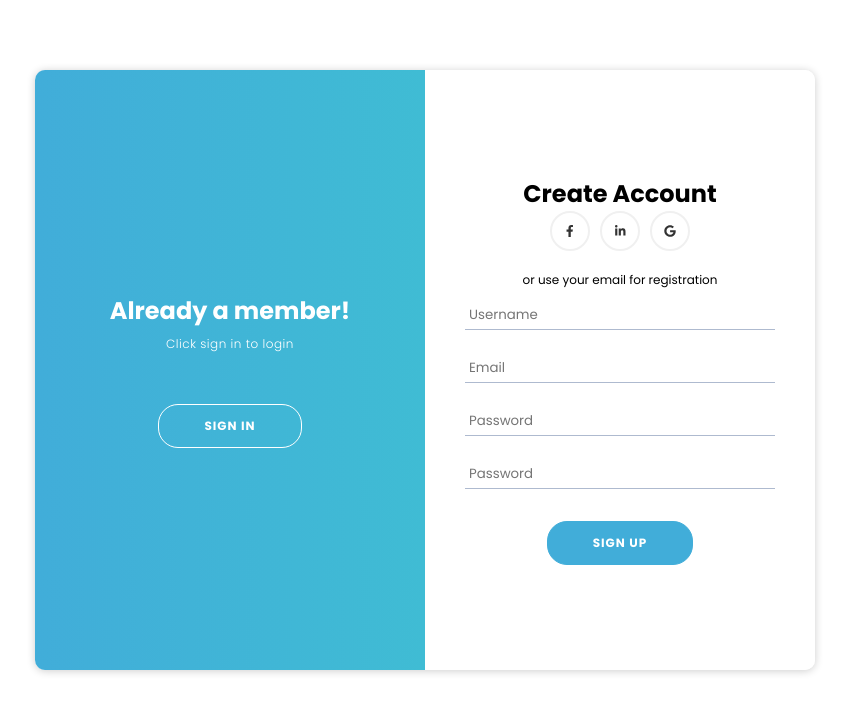
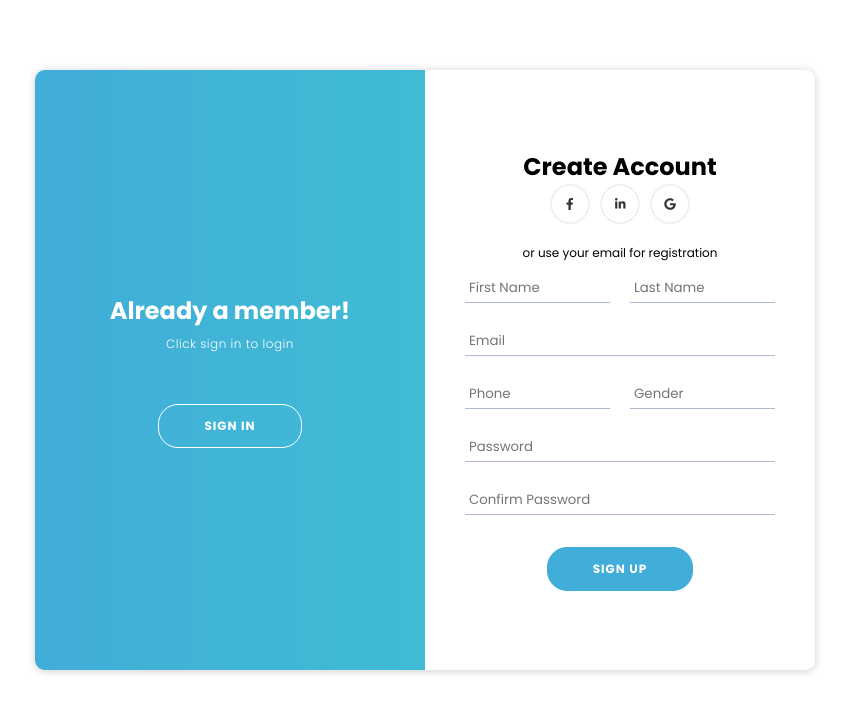
Before and after one commit to tanjimulislam55/pharmacy-frontend, a React (Create React App) app: page /registration in a window 1280 px wide. Shown: the top 712 px of the page, without its empty margins (215-1064 px from the left). Built offline with nearby package versions, Linux system fonts and the light colour scheme.

Commit message:
connection: connection with new backend and add css

```diff
--- a/src/components/SignInUp/Registration/Registration.jsx
+++ b/src/components/SignInUp/Registration/Registration.jsx
@@ -1,14 +1,16 @@
 import { faFacebookF, faLinkedinIn, faGoogle } from '@fortawesome/free-brands-svg-icons'
 import { FontAwesomeIcon } from '@fortawesome/react-fontawesome'
 import React, { useState, useContext } from 'react'
-import { Link, useNavigate, useHistory } from 'react-router-dom'
+import { Link, useNavigate } from 'react-router-dom'
 import { Auth } from '../../../contexts/allContex'
 import classes from './Registration.module.css'
 
 export default function Registration({ setOpenRegistration, setOpenLogin }) {
-    // const [name, setName] = useState('')
-    const [username, setUsername] = useState('')
+    const [fName, setFname] = useState('')
+    const [lName, setLname] = useState('')
     const [email, setEmail] = useState('')
+    const [phone, setPhone] = useState('')
+    const [gender, setGender] = useState('')
     const [password, setPassword] = useState('')
     const [cfpPassword, setCfpPassword] = useState('')
     const [alert, setAlert] = useState([])
@@ -26,7 +28,7 @@ export default function Registration({ setOpenRegistration, setOpenLogin }) {
             return
         }
 
-        let registerId = await fetch(`${api}/add_user`, {
+        let registerId = await fetch(`${api}/users/new`, {
             headers: {
                 Accept: 'application/json',
                 'Content-Type': 'application/json',
@@ -34,8 +36,11 @@ export default function Registration({ setOpenRegistration, setOpenLogin }) {
             dataType: 'json',
             method: 'POST',
             body: JSON.stringify({
-                username,
+                first_name: fName,
+                last_name: lName,
                 email,
+                phone,
+                gender,
                 password,
             }),
         })
@@ -76,24 +81,41 @@ export default function Registration({ setOpenRegistration, setOpenLogin }) {
                                 </Link>
                             </div>
                             <span>or use your email for registration</span>
-                            {/* <input
-                                placeholder="Name"
-                                type="text"
-                                value={name}
-                                onChange={(e) => setName(e.target.value)}
-                            /> */}
-                            <input
-                                placeholder="Username"
-                                type="text"
-                                value={username}
-                                onChange={(e) => setUsername(e.target.value)}
-                            />
+                            <div className={classes.grid}>
+                                <input
+                                    placeholder="First Name"
+                                    type="text"
+                                    value={fName}
+                                    onChange={(e) => setFname(e.target.value)}
+                                />
+                                <input
+                                    placeholder="Last Name"
+                                    type="text"
+                                    value={lName}
+                                    onChange={(e) => setLname(e.target.value)}
+                                />
+                            </div>
                             <input
                                 placeholder="Email"
                                 type="email"
                                 value={email}
                                 onChange={(e) => setEmail(e.target.value)}
                             />
+                            <div className={classes.grid}>
+                                <input
+                                    placeholder="Phone"
+                                    type="text"
+                                    value={phone}
+                                    onChange={(e) => setPhone(e.target.value)}
+                                />
+
+                                <input
+                                    placeholder="Gender"
+                                    type="text"
+                                    value={gender}
+                                    onChange={(e) => setGender(e.target.value)}
+                                />
+                            </div>
                             <input
                                 placeholder="Password"
                                 type="password"
@@ -101,7 +123,7 @@ export default function Registration({ setOpenRegistration, setOpenLogin }) {
                                 onChange={(e) => setPassword(e.target.value)}
                             />
                             <input
-                                placeholder="Password"
+                                placeholder="Confirm Password"
                                 type="password"
                                 value={cfpPassword}
                                 onChange={(e) => setCfpPassword(e.target.value)}
--- a/src/components/SignInUp/Registration/Registration.module.css
+++ b/src/components/SignInUp/Registration/Registration.module.css
@@ -181,3 +181,9 @@
     width: 50%;
     transition: transform 0.6s ease-in-out;
 }
+
+.container .grid {
+    display: grid;
+    grid-template-columns: repeat(2, 1fr);
+    grid-gap: 20px;
+}
```
